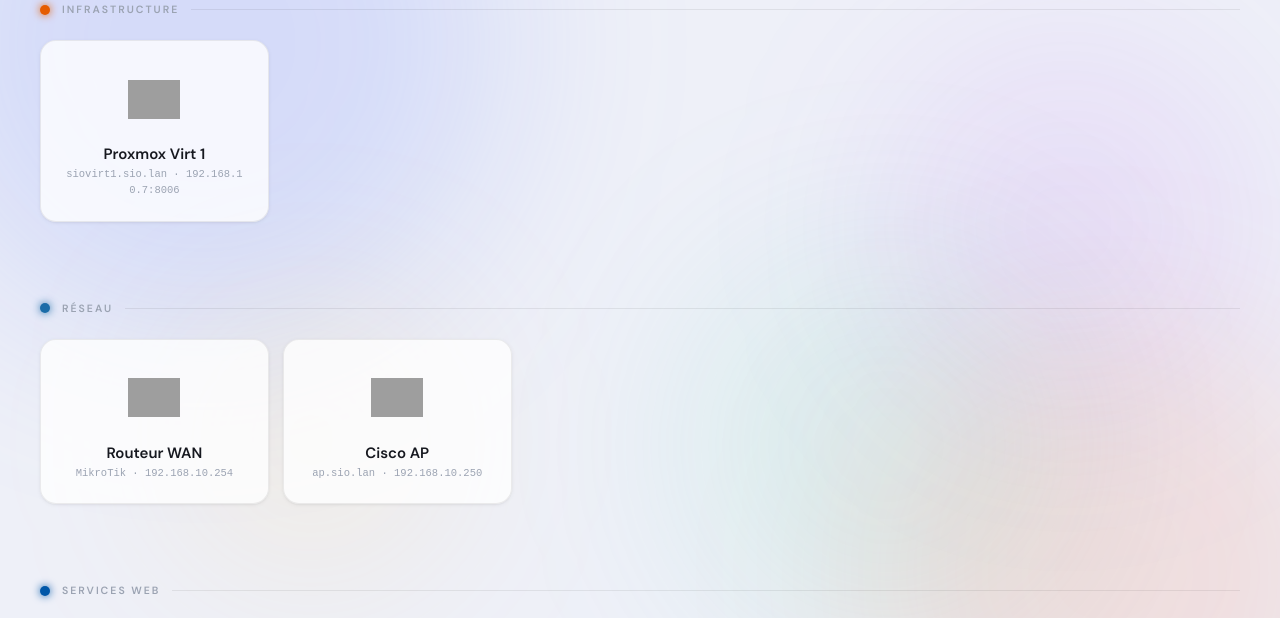
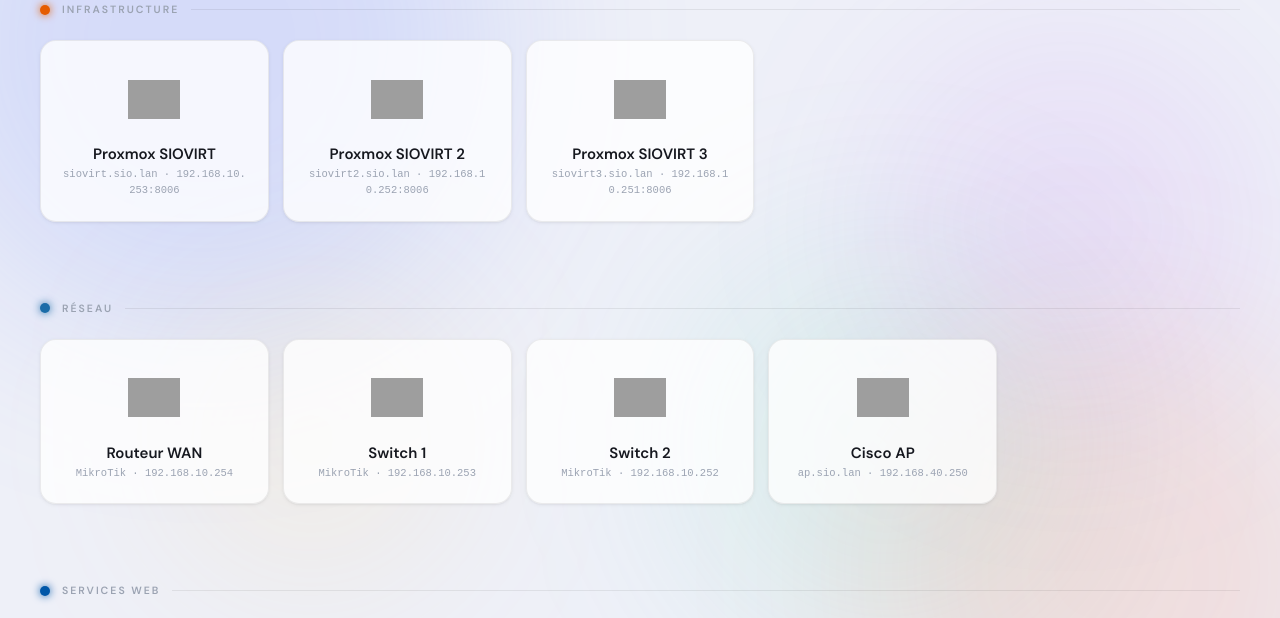
Before and after one commit to cristianmeyers/cyberenv, a plain HTML site: page public/tools.html in a window 1280 px wide. Shown: the part 100-718 px from the top of the page. Drawn offline with Linux system fonts and the light colour scheme; grey boxes are pictures that could not be loaded.

Commit message:
tool updated

```diff
--- a/public/tools.html
+++ b/public/tools.html
@@ -27,9 +27,23 @@
                 color: "#E55C00",
                 items: [
                     {
-                        shortName: "Proxmox Virt 1",
-                        fullName: "siovirt1.sio.lan · 192.168.10.7:8006",
-                        url: "https://192.168.10.7:8006",
+                        shortName: "Proxmox SIOVIRT",
+                        fullName: "siovirt.sio.lan · 192.168.10.253:8006",
+                        url: "https://192.168.10.253:8006",
+                        logo: "https://cdn.simpleicons.org/proxmox/E55C00",
+                        color: "#E55C00"
+                    },
+                    {
+                        shortName: "Proxmox SIOVIRT 2",
+                        fullName: "siovirt2.sio.lan · 192.168.10.252:8006",
+                        url: "https://192.168.10.252:8006",
+                        logo: "https://cdn.simpleicons.org/proxmox/E55C00",
+                        color: "#E55C00"
+                    },
+                    {
+                        shortName: "Proxmox SIOVIRT 3",
+                        fullName: "siovirt3.sio.lan · 192.168.10.251:8006",
+                        url: "https://192.168.10.251:8006",
                         logo: "https://cdn.simpleicons.org/proxmox/E55C00",
                         color: "#E55C00"
                     }
@@ -48,8 +62,22 @@
                         color: "#CC0000"
                     },
                     {
+                        shortName: "Switch 1",
+                        fullName: "MikroTik · 192.168.10.253",
+                        url: "http://192.168.10.253",
+                        logo: "https://cdn.simpleicons.org/mikrotik/CC0000",
+                        color: "#CC0000"
+                    },
+                    {
+                        shortName: "Switch 2",
+                        fullName: "MikroTik · 192.168.10.252",
+                        url: "http://192.168.10.252",
+                        logo: "https://cdn.simpleicons.org/mikrotik/CC0000",
+                        color: "#CC0000"
+                    },
+                    {
                         shortName: "Cisco AP",
-                        fullName: "ap.sio.lan · 192.168.10.250",
+                        fullName: "ap.sio.lan · 192.168.40.250",
                         url: "http://192.168.10.250",
                         logo: "https://cdn.simpleicons.org/cisco/1B6CA8",
                         color: "#1B6CA8"
@@ -558,7 +586,7 @@
     <div class="stripe"></div>
 
     <div class="corner corner-left">
-        <a class="back-btn" href="./startpage.html">
+        <a class="back-btn" href="./index.html">
             <svg viewBox="0 0 24 24">
                 <path d="M20 11H7.83l5.59-5.59L12 4l-8 8 8 8 1.41-1.41L7.83 13H20v-2z" />
             </svg>
```
